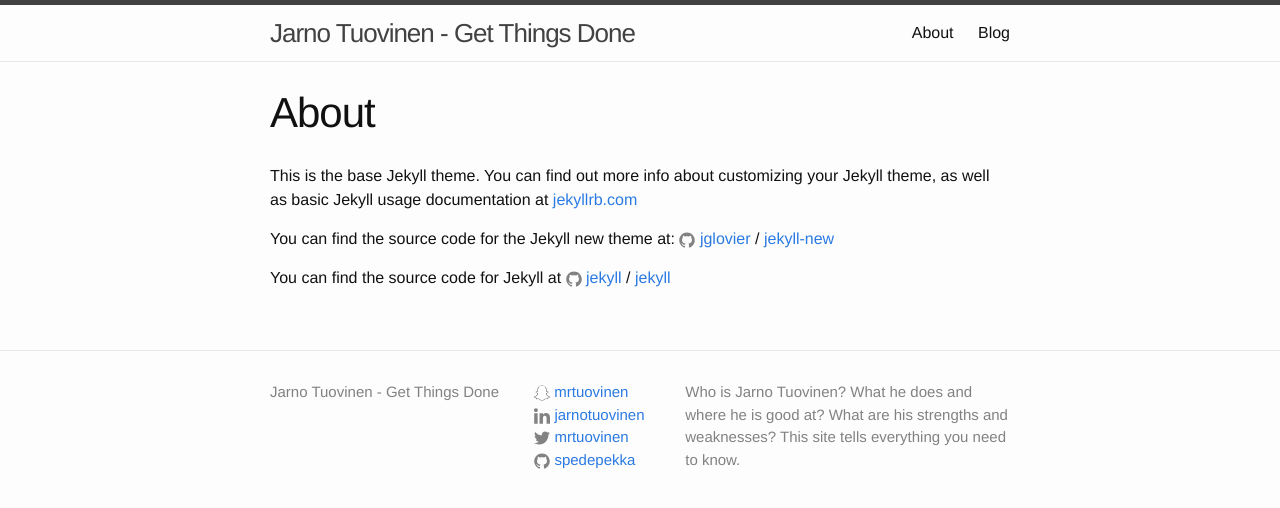
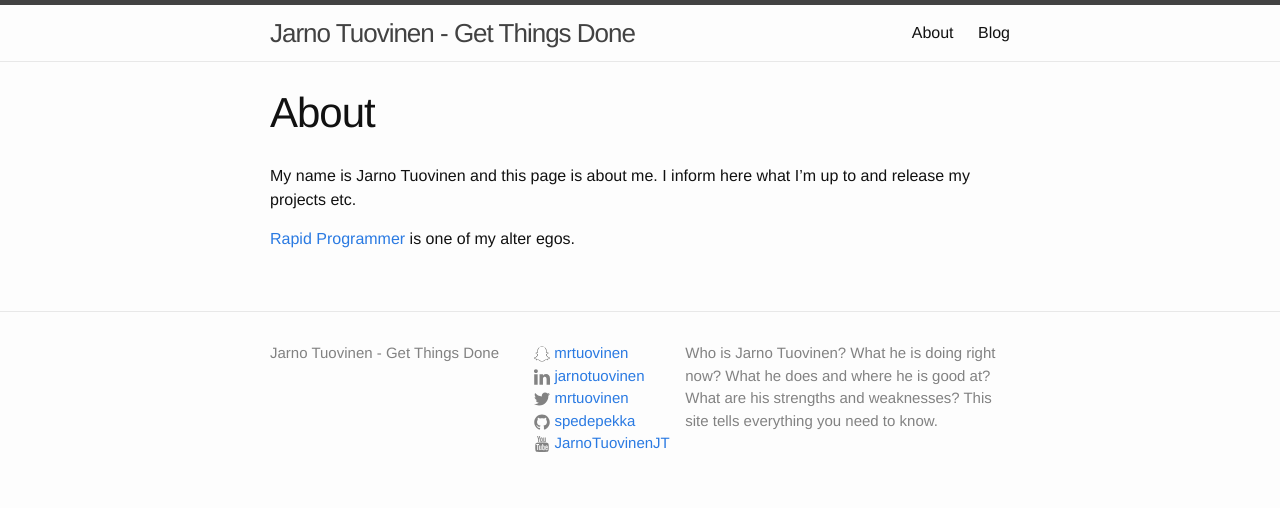
Before and after one commit to spedepekka/spedepekka.github.io, a Jekyll site: the page built from about.md, in a window 1280 px wide. Shown: the top 508 px of the page. Built offline with Jekyll 4.4.1, drawn with Linux system fonts in a browser that asks for light colours.

Commit message:
Update page
Add link to Youtube channel.
Index page is now in Markdown.

```diff
--- a/_config.yml
+++ b/_config.yml
@@ -1,12 +1,13 @@
 # Site settings
 title: Jarno Tuovinen - Get Things Done
 description: >
-  Who is Jarno Tuovinen? What he does and where he is good at?
-  What are his strengths and weaknesses? This site tells everything
-  you need to know.
+  Who is Jarno Tuovinen? What he is doing right now?  What he does and where he
+  is good at?  What are his strengths and weaknesses? This site tells
+  everything you need to know.
 baseurl: "" # the subpath of your site, e.g. /blog
 url: "http://jarnotuovinen.com" # the base hostname & protocol for your site
 snapchat_username: mrtuovinen
 twitter_username: mrtuovinen
 linkedin_username: jarnotuovinen
-github_username:  spedepekka
+github_username: spedepekka
+youtube_username: JarnoTuovinenJT
--- a/_includes/footer.html
+++ b/_includes/footer.html
@@ -37,6 +37,12 @@
             {% include icon-github.html username=site.github_username %}
           </li>
           {% endif %}
+
+          {% if site.youtube_username %}
+          <li>
+            {% include icon-youtube.html username=site.youtube_username %}
+          </li>
+          {% endif %}
         </ul>
       </div>
 
--- a/_includes/header.html
+++ b/_includes/header.html
@@ -15,7 +15,7 @@
 
       <div class="trigger">
         {% for my_page in site.pages %}
-          {% if my_page.title %}
+          {% if my_page.title and my_page.in_headers %}
           <a class="page-link" href="{{ my_page.url | prepend: site.baseurl }}">{{ my_page.title }}</a>
           {% endif %}
         {% endfor %}
--- /dev/null
+++ b/_includes/icon-youtube.html
@@ -0,0 +1 @@
+<a href="http://www.youtube.com/c/{{ include.username }}"><span class="icon icon--youtube">{% include icon-youtube.svg %}</span><span class="username">{{ include.username }}</span></a>
--- a/about.md
+++ b/about.md
@@ -2,14 +2,9 @@
 layout: page
 title: About
 permalink: /about/
+in_headers: true
 ---
 
-This is the base Jekyll theme. You can find out more info about customizing your Jekyll theme, as well as basic Jekyll usage documentation at [jekyllrb.com](http://jekyllrb.com/)
+My name is Jarno Tuovinen and this page is about me. I inform here what I'm up to and release my projects etc.
 
-You can find the source code for the Jekyll new theme at:
-{% include icon-github.html username="jglovier" %} /
-[jekyll-new](https://github.com/jglovier/jekyll-new)
-
-You can find the source code for Jekyll at
-{% include icon-github.html username="jekyll" %} /
-[jekyll](https://github.com/jekyll/jekyll)
+[Rapid Programmer](http://rapidprogrammer.com) is one of my alter egos.
```
Also changed, not shown: blog.md (+1 -0 lines), index.html (deleted, +0 -11 lines), index.md (added, +6 -0 lines), _includes/icon-youtube.svg (added).
